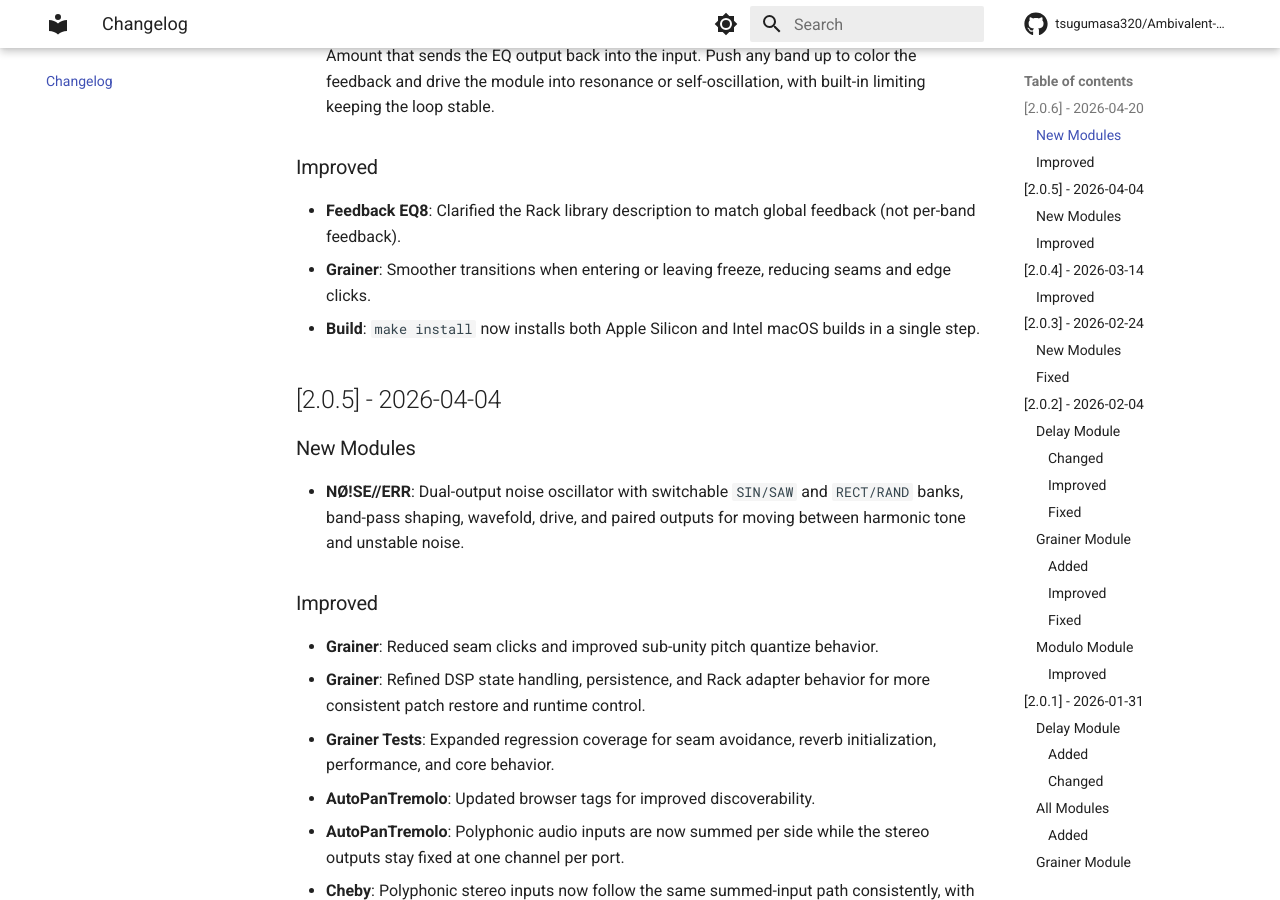
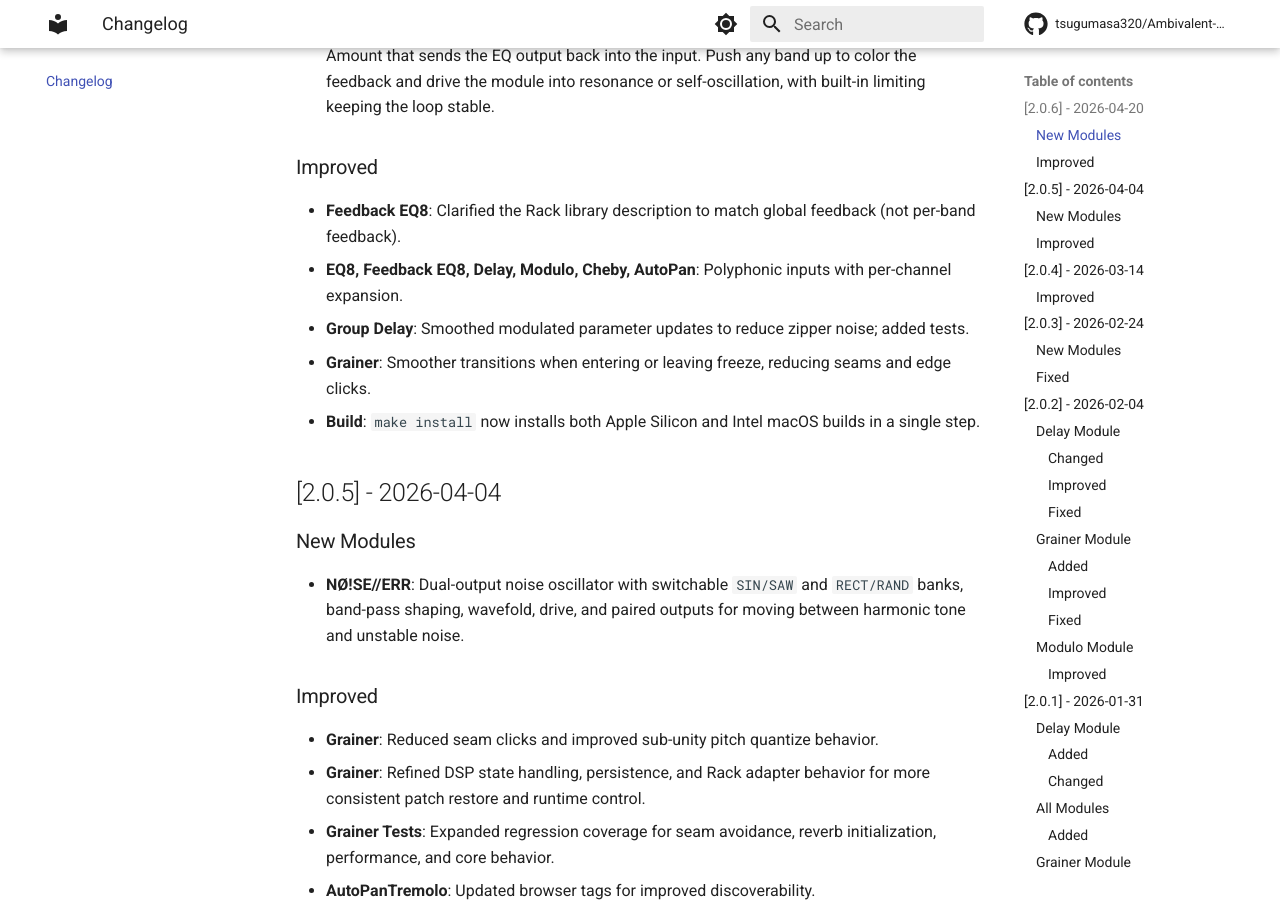
Before and after one commit to tsugumasa320/Ambivalent-Instruments-Manual, an MkDocs documentation site: the page built from docs/changelog.md, in a window 1280 px wide and 900 px high, scrolled down 308 px. Built offline with MkDocs 1.6.1 and Material for MkDocs 9.7.7, drawn with Linux system fonts in a browser that asks for light colours; comment, search, counter and statistics services are not loaded.

Commit message:
Changelog: 2.0.6 poly I/O, Group Delay dezipper
Made-with: Cursor

```diff
--- a/docs/changelog.md
+++ b/docs/changelog.md
@@ -9,6 +9,8 @@
 ### Improved
 
 - **Feedback EQ8**: Clarified the Rack library description to match global feedback (not per-band feedback).
+- **EQ8, Feedback EQ8, Delay, Modulo, Cheby, AutoPan**: Polyphonic inputs with per-channel expansion.
+- **Group Delay**: Smoothed modulated parameter updates to reduce zipper noise; added tests.
 - **Grainer**: Smoother transitions when entering or leaving freeze, reducing seams and edge clicks.
 - **Build**: `make install` now installs both Apple Silicon and Intel macOS builds in a single step.
 
```
